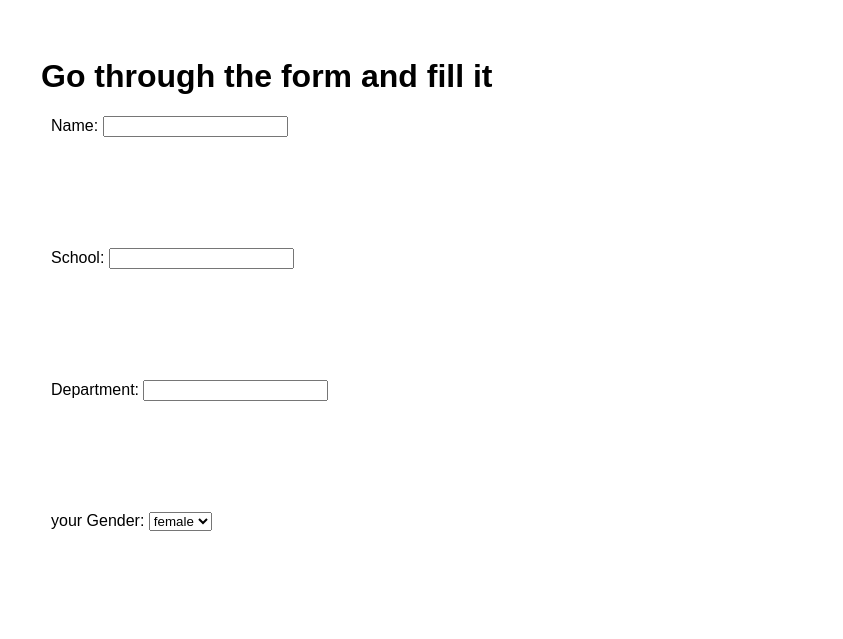
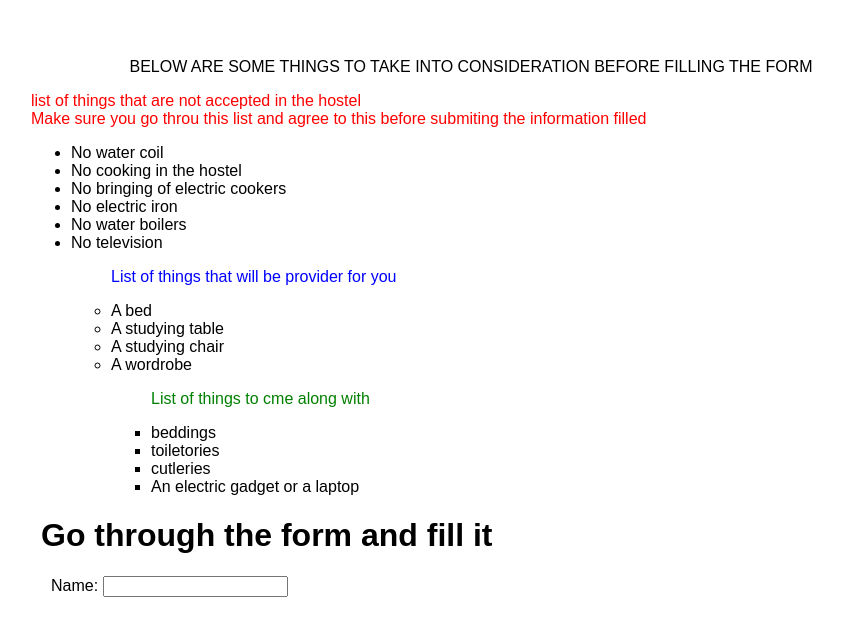
Before and after one commit to cecil211-mch/Hostel-form, a plain HTML site: page index.html in a window 1280 px wide. Shown: the part 142-781 px from the top of the page, without its empty margins (169-1012 px from the left). Drawn offline with Linux system fonts and the light colour scheme.

Commit message:
Update index.html

```diff
--- a/index.html
+++ b/index.html
@@ -3,6 +3,36 @@
         <head>
             <title>Statistics and application for the school hostel</title>
         </head>
+        <body>
+            <p style="text-align: center;color:black;"> BELOW ARE SOME THINGS TO TAKE INTO CONSIDERATION BEFORE FILLING THE FORM</p>
+            <p  style="color:red;">list of things that are not accepted in the hostel<br>
+                Make sure you go throu this list and agree to this before submiting the information filled
+            </p>
+                <ul>
+                    <li>No water coil</li>
+                    <li>No cooking in the hostel</li>
+                    <li>No bringing of electric cookers</li>
+                    <li>No electric iron</li>
+                    <li> No water boilers</li>
+                    <li> No television</li>
+
+                <ul>
+                    <p style="color: blue;"> List of things that will be provider for you</p>
+                    <li>A bed</li>
+                    <li>A  studying table</li>
+                    <li>A  studying chair</li>
+                    <li>A wordrobe </li>
+                <ul>
+                    <p style="color:green;"> List of things to cme along with</p>
+                    <li>beddings</li>
+                    <li>toiletories</li>
+                    <li>cutleries</li>
+                    <li>An electric gadget or a laptop</li>
+                </ul>
+
+                </ul>
+                </ul>
+        </body>
     <div>
         <h1> Go through the form and fill it</h1>
      <form>
@@ -55,6 +85,7 @@
                     <input type="submit" value="submit">
                     </div>
         </form>
+
     </div>
     <style>
         body{
```
